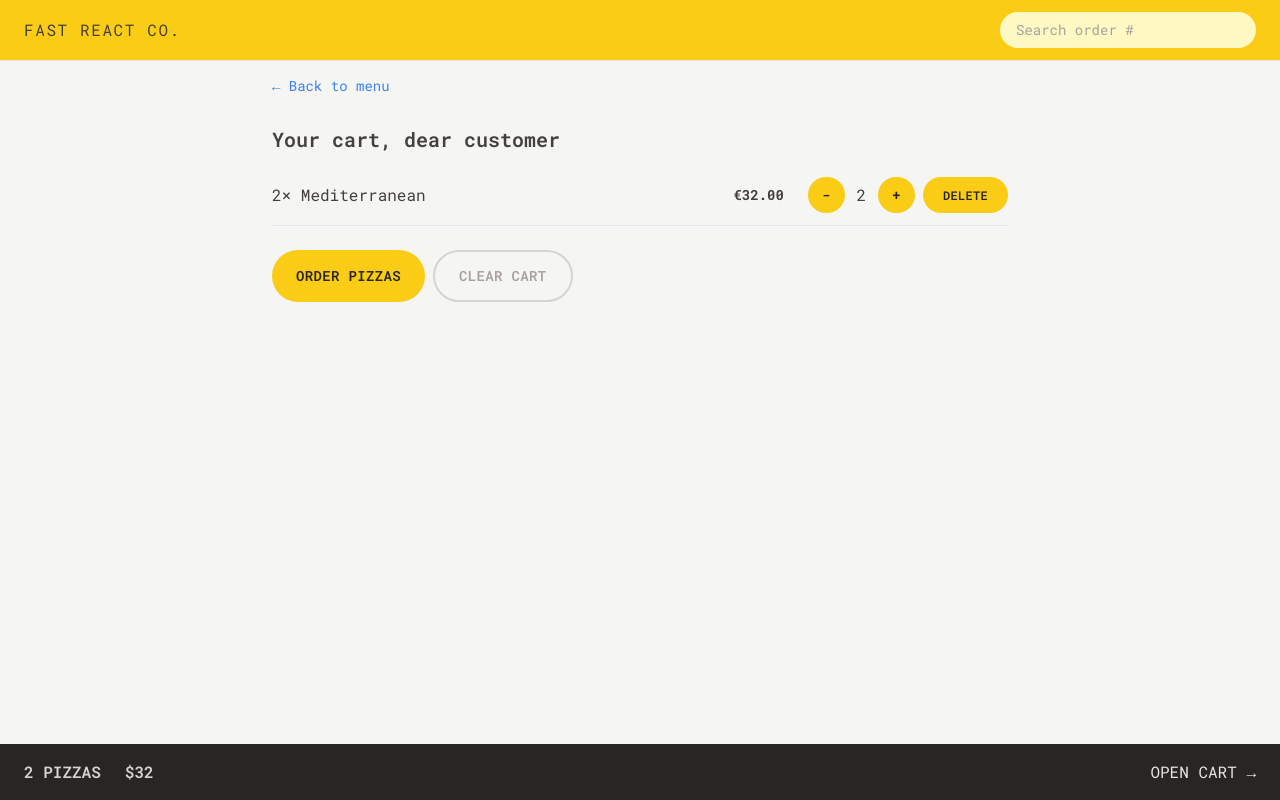
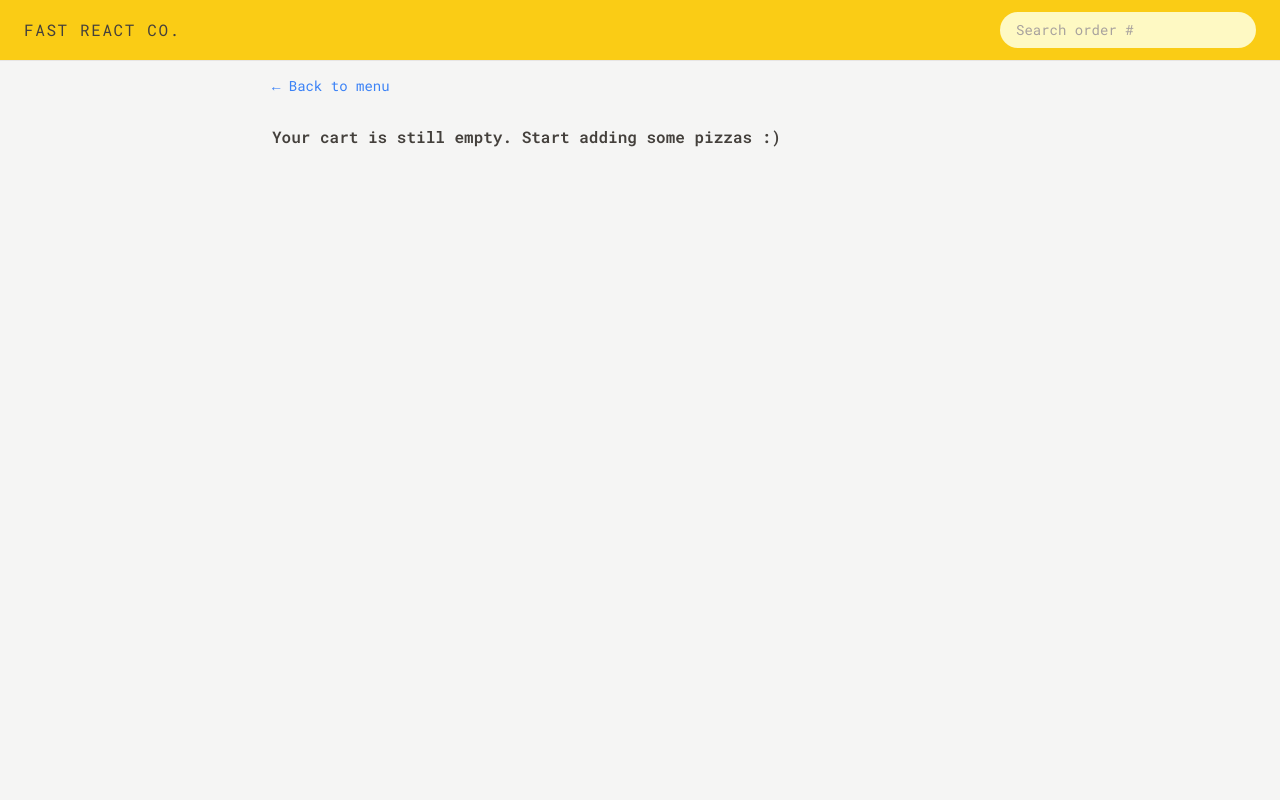
Before and after one commit to KevinPol12/16-fast-react-pizza, a React (Vite) app: page /cart in a window 1280 px wide. Built offline with nearby package versions, Linux system fonts and the light colour scheme.

Commit message:
Calling a reducer action outside of a component, by importing the store and directly calling the action

```diff
--- a/src/features/cart/Cart.jsx
+++ b/src/features/cart/Cart.jsx
@@ -25,7 +25,7 @@ function Cart() {
       </h2>
       <ul className="mt-3 divide-y-2 divide-stone-200 border-b">
         {cart.map((item) => (
-          <CartItem item={item} key={item.id} />
+          <CartItem item={item} key={item.pizzaId} />
         ))}
       </ul>
 
--- a/src/features/cart/CartItem.jsx
+++ b/src/features/cart/CartItem.jsx
@@ -6,8 +6,7 @@ import DeleteItem from "./DeleteItem";
 import UpdateItemQuantity from "./UpdateItemQuantity";
 
 function CartItem({ item }) {
-  const { id, name, quantity, totalPrice } = item;
-  const dispatch = useDispatch();
+  const { pizzaId, name, quantity, totalPrice } = item;
 
   return (
     <li className="py-3 sm:flex sm:items-center sm:justify-between">
@@ -17,8 +16,8 @@ function CartItem({ item }) {
       <div className="flex items-center justify-between sm:gap-6">
         <p className="text-sm font-bold">{formatCurrency(totalPrice)}</p>
         <div className="flex gap-2">
-          <UpdateItemQuantity id={id} currentQuantity={quantity} />
-          <DeleteItem id={id} />
+          <UpdateItemQuantity pizzaId={pizzaId} currentQuantity={quantity} />
+          <DeleteItem pizzaId={pizzaId} />
         </div>
       </div>
     </li>
--- a/src/features/cart/DeleteItem.jsx
+++ b/src/features/cart/DeleteItem.jsx
@@ -2,10 +2,10 @@ import { useDispatch } from "react-redux";
 import Button from "../../ui/Button";
 import { deleteItem } from "./cartSlice";
 
-function DeleteItem({ id }) {
+function DeleteItem({ pizzaId }) {
   const dispatch = useDispatch();
   return (
-    <Button type="small" onClick={() => dispatch(deleteItem(id))}>
+    <Button type="small" onClick={() => dispatch(deleteItem(pizzaId))}>
       Delete
     </Button>
   );
--- a/src/features/cart/UpdateItemQuantity.jsx
+++ b/src/features/cart/UpdateItemQuantity.jsx
@@ -2,15 +2,22 @@ import { useDispatch } from "react-redux";
 import Button from "../../ui/Button";
 import { decreaseItemQuantity, increaseItemQuantity } from "./cartSlice";
 
-function UpdateItemQuantity({ id, currentQuantity }) {
+function UpdateItemQuantity({ pizzaId, currentQuantity }) {
   const dispatch = useDispatch();
+
   return (
     <div className="flex items-center gap-2 md:gap-3">
-      <Button type="round" onClick={() => dispatch(decreaseItemQuantity(id))}>
+      <Button
+        type="round"
+        onClick={() => dispatch(decreaseItemQuantity(pizzaId))}
+      >
         -
       </Button>
-      <p>{currentQuantity}</p>
-      <Button type="round" onClick={() => dispatch(increaseItemQuantity(id))}>
+      <span className="text-sm font-medium">{currentQuantity}</span>
+      <Button
+        type="round"
+        onClick={() => dispatch(increaseItemQuantity(pizzaId))}
+      >
         +
       </Button>
     </div>
--- a/src/features/cart/cartSlice.js
+++ b/src/features/cart/cartSlice.js
@@ -1,16 +1,7 @@
 import { createSlice } from "@reduxjs/toolkit";
 
 const initialState = {
-  // cartItems: [],
-  cartItems: [
-    {
-      id: 12,
-      name: "Mediterranean",
-      quantity: 2,
-      unitPrice: 16,
-      totalPrice: 32,
-    },
-  ],
+  cartItems: [],
 };
 
 const cartSlice = createSlice({
@@ -22,19 +13,23 @@ const cartSlice = createSlice({
       state.cartItems.push(action.payload);
     },
     deleteItem(state, action) {
-      //payload = id
+      //payload = pizzaId
       state.cartItems = state.cartItems.filter(
-        (item) => item.id !== action.payload,
+        (item) => item.pizzaId !== action.payload,
       );
     },
     increaseItemQuantity(state, action) {
-      const item = state.cartItems.find((item) => item.id === action.payload);
-      if (item.quantity >= 4) return;
+      const item = state.cartItems.find(
+        (item) => item.pizzaId === action.payload,
+      );
+      if (item?.quantity >= 4) return;
       item.quantity++;
       item.totalPrice = item.quantity * item.unitPrice;
     },
     decreaseItemQuantity(state, action) {
-      const item = state.cartItems.find((item) => item.id === action.payload);
+      const item = state.cartItems.find(
+        (item) => item.pizzaId === action.payload,
+      );
       item.quantity--;
       item.totalPrice = item.quantity * item.unitPrice;
       /*Within the action or reducer, we can call another defined action or reducer in the slice for reusing the code with the slice.caseReducers.action(state,action)*/
@@ -58,16 +53,16 @@ export default cartSlice.reducer;
 
 /*We export this calculations on redux state to centralize logic, is this way we can just reuse it anywhere else in the application. The naming convention is to use "get".*/
 export const getTotalCartQuantity = (store) =>
-  store.cart.cartItems.reduce((acc, cur) => acc + cur.quantity, 0);
+  store.cart.cartItems.reduce((acc, cur) => acc + cur?.quantity, 0);
 
 export const getTotalCartPrice = (store) =>
-  store.cart.cartItems.reduce((acc, cur) => acc + cur.totalPrice, 0);
+  store.cart.cartItems.reduce((acc, cur) => acc + cur?.totalPrice, 0);
 
 export const getCartItems = (store) => store.cart.cartItems;
 
 /*We can also pass parameters to perform calculation to our redux queries without exporting them as functions*/
-export const getCurrentQuantityById = (id) => (store) =>
-  store.cart.cartItems.find((item) => item.id === id)?.quantity ?? 0;
+export const getCurrentQuantityById = (pizzaId) => (store) =>
+  store.cart.cartItems.find((item) => item.pizzaId === pizzaId)?.quantity ?? 0;
 
 // function getPosition() {
 //   return new Promise(function (resolve, reject) {
--- a/src/features/menu/Menu.jsx
+++ b/src/features/menu/Menu.jsx
@@ -7,6 +7,7 @@ function Menu() {
   /*With useLoaderData we will get access to the data we passed within the route
   as the loader.*/
   const menu = useLoaderData();
+
   return (
     <ul className="divide-y-2 divide-stone-200 px-2">
       {menu.map((pizza) => (
--- a/src/features/menu/MenuItem.jsx
+++ b/src/features/menu/MenuItem.jsx
@@ -6,14 +6,22 @@ import DeleteItem from "../cart/DeleteItem";
 import UpdateItemQuantity from "../cart/UpdateItemQuantity";
 
 function MenuItem({ pizza }) {
-  const { id, name, unitPrice, ingredients, soldOut, imageUrl } = pizza;
-  const currentQuantity = useSelector(getCurrentQuantityById(id));
+  const {
+    id: pizzaId,
+    name,
+    unitPrice,
+    ingredients,
+    soldOut,
+    imageUrl,
+  } = pizza;
+
+  const currentQuantity = useSelector(getCurrentQuantityById(pizzaId));
   const isInCart = currentQuantity > 0;
   const dispatch = useDispatch();
 
   function handleAddToCart() {
     const newItem = {
-      id,
+      pizzaId,
       name,
       quantity: 1,
       unitPrice,
@@ -41,10 +49,13 @@ function MenuItem({ pizza }) {
             <p className="text-sm uppercase text-stone-500">Sold out</p>
           )}
           {isInCart && (
-            <div className="flex gap-3">
-              <UpdateItemQuantity id={id} currentQuantity={currentQuantity} />
+            <div className="flex items-center gap-3 sm:gap-8">
+              <UpdateItemQuantity
+                pizzaId={pizzaId}
+                currentQuantity={currentQuantity}
+              />
 
-              <DeleteItem id={id} />
+              <DeleteItem pizzaId={pizzaId} />
             </div>
           )}
           {!soldOut && !isInCart && (
--- a/src/features/order/CreateOrder.jsx
+++ b/src/features/order/CreateOrder.jsx
@@ -9,36 +9,15 @@ import {
 import { createOrder } from "../../services/apiRestaurant";
 import Button from "../../ui/Button";
 import { useSelector } from "react-redux";
+import { clearCart, getCartItems } from "../cart/cartSlice";
+import EmptyCart from "../cart/EmptyCart";
+import store from "../../store";
 
 // https://uibakery.io/regex-library/phone-number
 const isValidPhone = (str) =>
   /^\+?\d{1,4}?[-.\s]?\(?\d{1,3}?\)?[-.\s]?\d{1,4}[-.\s]?\d{1,4}[-.\s]?\d{1,9}$/.test(
     str,
   );
-
-const fakeCart = [
-  {
-    pizzaId: 12,
-    name: "Mediterranean",
-    quantity: 2,
-    unitPrice: 16,
-    totalPrice: 32,
-  },
-  {
-    pizzaId: 6,
-    name: "Vegetale",
-    quantity: 1,
-    unitPrice: 13,
-    totalPrice: 13,
-  },
-  {
-    pizzaId: 11,
-    name: "Spinach and Mushroom",
-    quantity: 1,
-    unitPrice: 15,
-    totalPrice: 15,
-  },
-];
 
 function CreateOrder() {
   const navigation = useNavigation();
@@ -51,8 +30,10 @@ function CreateOrder() {
   const formError = useActionData();
 
   // const [withPriority, setWithPriority] = useState(false);
-  const cart = fakeCart;
   const userName = useSelector((store) => store.user.user);
+  const cart = useSelector(getCartItems);
+
+  if (!cart.length) return <EmptyCart />;
 
   return (
     <div className="px-4 py-6">
@@ -128,6 +109,7 @@ export async function action({ request }) {
     ...data,
     priority: data.priority === "on",
     cart: JSON.parse(data.cart),
+    position: "",
   };
   //Step 1/2 An action returning an error to the route wired component
   /*Before creating an order, we may want to validate some information the user is
@@ -141,11 +123,14 @@ export async function action({ request }) {
   }
   if (Object.keys(errors).length > 0) return errors;
 
+  console.log(order);
   //If everything is okay, create new order and redirect
-  // const newOrder = await createOrder(order);
+  const newOrder = await createOrder(order);
 
-  // return redirect(`/order/${newOrder.id}`);
-  return null;
+  /*We should avoid doing this, but we could import the store.js directly to where is needed to perform a change of state outside of a component such as in this case within an form action.  */
+  store.dispatch(clearCart());
+
+  return redirect(`/order/${newOrder.id}`);
 }
 
 export default CreateOrder;
--- a/src/features/order/Order.jsx
+++ b/src/features/order/Order.jsx
@@ -64,7 +64,7 @@ text-green-50"
 
       <ul className="divide-y divide-stone-200 border-y">
         {cart.map((item) => (
-          <OrderItem item={item} key={item.id} />
+          <OrderItem item={item} key={item.pizzaId} />
         ))}
       </ul>
 
--- a/src/services/apiRestaurant.js
+++ b/src/services/apiRestaurant.js
@@ -10,9 +10,9 @@ export async function getMenu() {
   return data;
 }
 
-export async function getOrder(id) {
-  const res = await fetch(`${API_URL}/order/${id}`);
-  if (!res.ok) throw Error(`Couldn't find order #${id}`);
+export async function getOrder(pizzaId) {
+  const res = await fetch(`${API_URL}/order/${pizzaId}`);
+  if (!res.ok) throw Error(`Couldn't find order #${pizzaId}`);
 
   const { data } = await res.json();
   return data;
@@ -36,9 +36,9 @@ export async function createOrder(newOrder) {
   }
 }
 
-export async function updateOrder(id, updateObj) {
+export async function updateOrder(pizzaId, updateObj) {
   try {
-    const res = await fetch(`${API_URL}/order/${id}`, {
+    const res = await fetch(`${API_URL}/order/${pizzaId}`, {
       method: "PATCH",
       body: JSON.stringify(updateObj),
       headers: {
```
